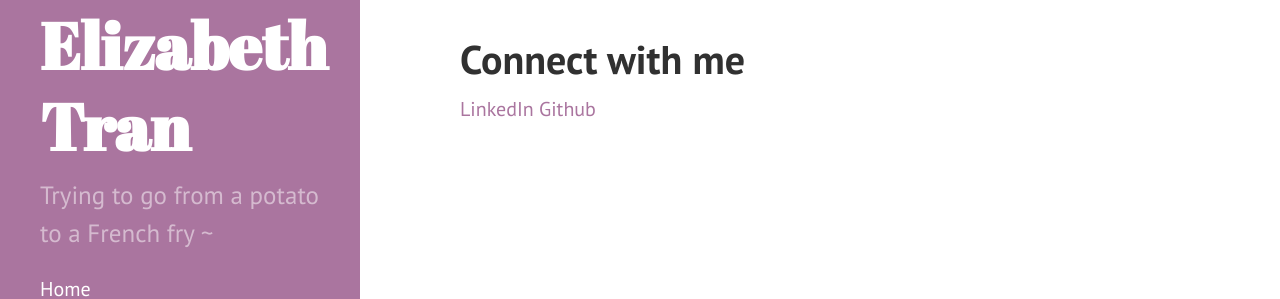
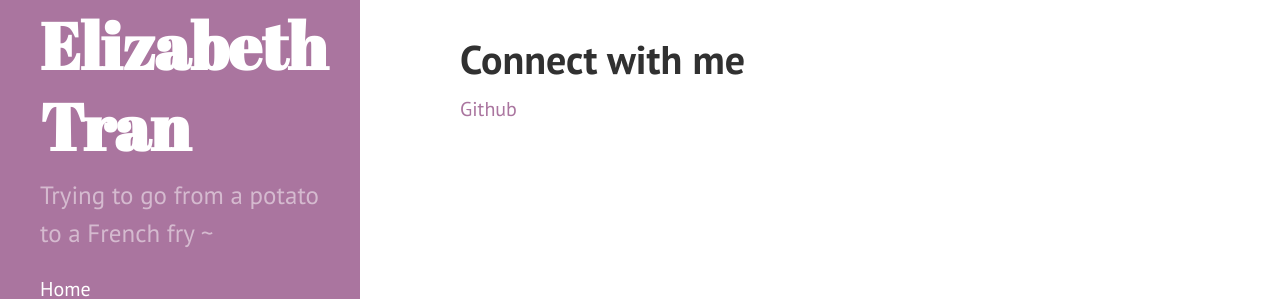
Before and after one commit to elizabellatran/elizabellatran.github.io, a Jekyll site: the page built from index.md, in a window 1280 px wide. Shown: the part 503-802 px from the top of the page. Built offline with Jekyll 4.4.1, drawn with Linux system fonts in a browser that asks for light colours.

Commit message:
testing icon

```diff
--- a/index.md
+++ b/index.md
@@ -17,7 +17,7 @@
 
 
 # Connect with me
-  <a href="https://www.linkedin.com/in/elizabeth-tran-309a0045/" title="Linkedin"><i class="fab fa-linkedin"></i><span class="label">LinkedIn</span></a>
+  <a href="https://www.linkedin.com/in/elizabeth-tran-309a0045/"><i class="fab fa-linkedin"></i></a>
   <a href="https://https://github.com/elizabellatran/" title="GitHub"><i class="fab fa-github"></i><span class="label">Github</span></a>
   <a href="https://cutebrainpants.itch.io/" title="itch.io"><i class="fa-brands fa-itch-io"></i></a>
   <a href="https://www.youtube.com/@cutebrainpants/" title="YouTube"><i class="fab fa-youtube"></i></a>
```
